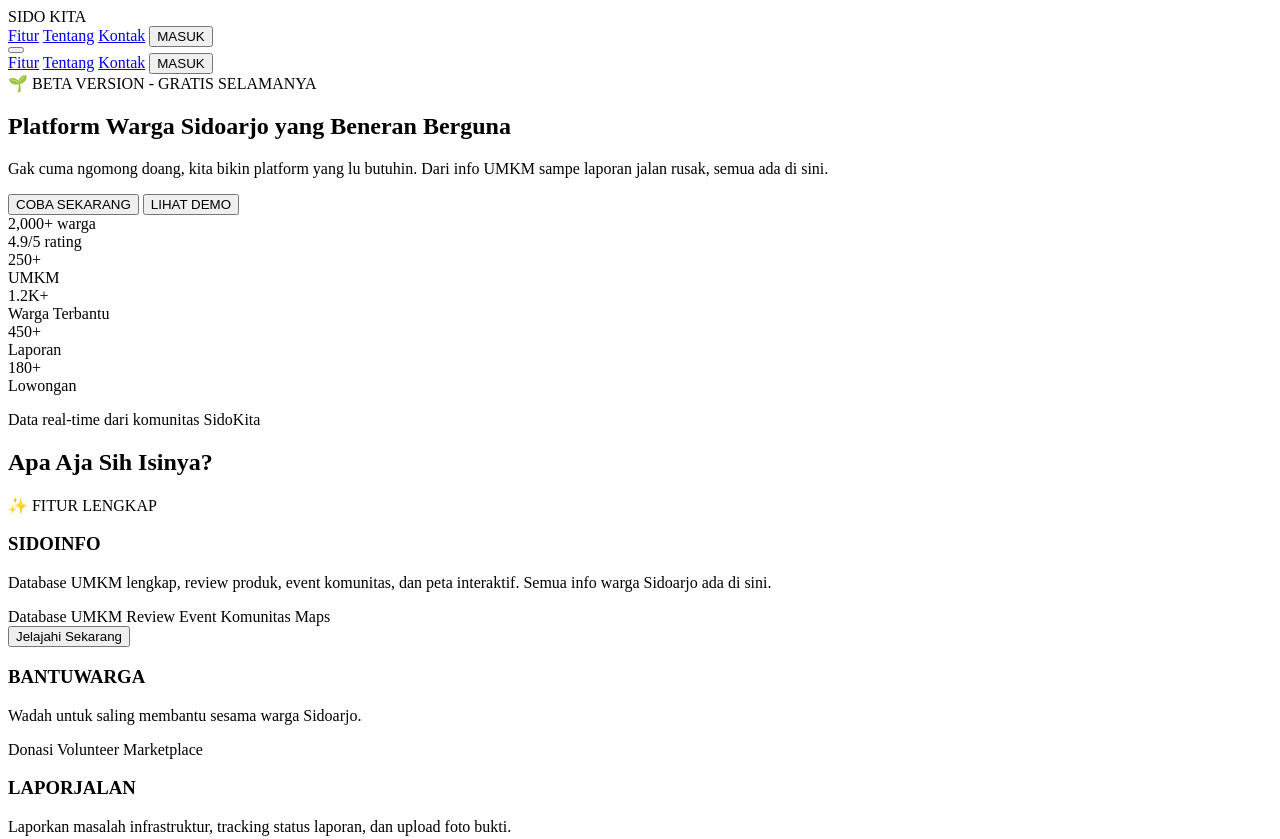
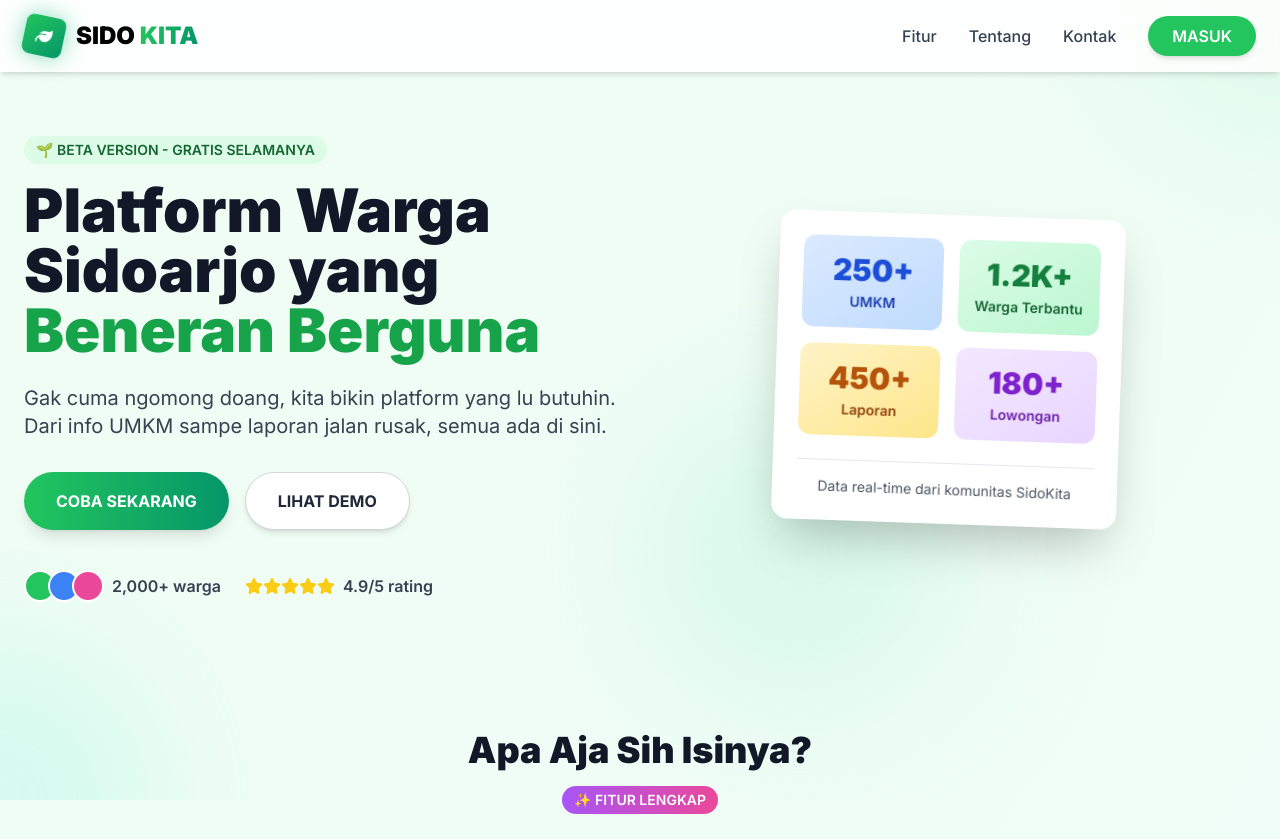
Before and after one commit to Fardanggg/Lomba_web, a plain HTML site: page index.html in a window 1280 px wide. Shown: the top 839 px of the page. Drawn offline with nearby package versions, Linux system fonts and the light colour scheme.

Commit message:
update terbaru

```diff
--- a/index.html
+++ b/index.html
@@ -1,3 +1,97 @@
+<!DOCTYPE html>
+<html lang="id">
+<head>
+    <meta charset="UTF-8">
+    <meta name="viewport" content="width=device-width, initial-scale=1.0">
+    <title>SidoKita - Platform Warga Sidoarjo</title>
+    <script src="https://cdn.tailwindcss.com"></script>
+    <link rel="stylesheet" href="https://cdnjs.cloudflare.com/ajax/libs/font-awesome/6.4.0/css/all.min.css">
+    <style>
+        @import url('https://fonts.googleapis.com/css2?family=Inter:wght@300;400;500;600;700;800;900&display=swap');
+
+        body {
+            font-family: 'Inter', sans-serif;
+        }
+
+        .logo-glow {
+            filter: drop-shadow(0 0 10px rgba(16, 185, 129, 0.5));
+        }
+
+        .float-animation {
+            animation: float 3s ease-in-out infinite;
+        }
+
+        @keyframes float {
+            0% { transform: translateY(0px); }
+            50% { transform: translateY(-10px); }
+            100% { transform: translateY(0px); }
+        }
+
+        .slide-in {
+            animation: slideIn 0.8s ease-out forwards;
+            opacity: 0;
+            transform: translateY(30px);
+        }
+
+        @keyframes slideIn {
+            to {
+                opacity: 1;
+                transform: translateY(0);
+            }
+        }
+
+        .card-hover {
+            transition: all 0.3s ease;
+        }
+
+        .card-hover:hover {
+            transform: translateY(-5px) scale(1.02);
+        }
+
+        .shine-effect {
+            position: relative;
+            overflow: hidden;
+        }
+
+        .shine-effect::before {
+            content: '';
+            position: absolute;
+            top: -50%;
+            left: -50%;
+            width: 200%;
+            height: 200%;
+            background: rgba(255, 255, 255, 0.1);
+            transform: rotate(30deg);
+            transition: all 0.6s;
+            opacity: 0;
+        }
+
+        .shine-effect:hover::before {
+            opacity: 1;
+            left: 100%;
+        }
+
+        .delay-100 {
+            animation-delay: 0.1s;
+        }
+
+        .delay-200 {
+            animation-delay: 0.2s;
+        }
+
+        .delay-300 {
+            animation-delay: 0.3s;
+        }
+
+        .delay-400 {
+            animation-delay: 0.4s;
+        }
+
+        .delay-500 {
+            animation-delay: 0.5s;
+        }
+    </style>
+</head>
 <body class="bg-gradient-to-br from-green-50 to-teal-50">
     <!-- Floating Background Blobs -->
     <div class="fixed inset-0 -z-10 overflow-hidden">
@@ -335,3 +429,5 @@
             observer.observe(el);
         });
     </script>
+</body>
+</html>
```
Lines whose indentation alone changed are shown as unchanged.
